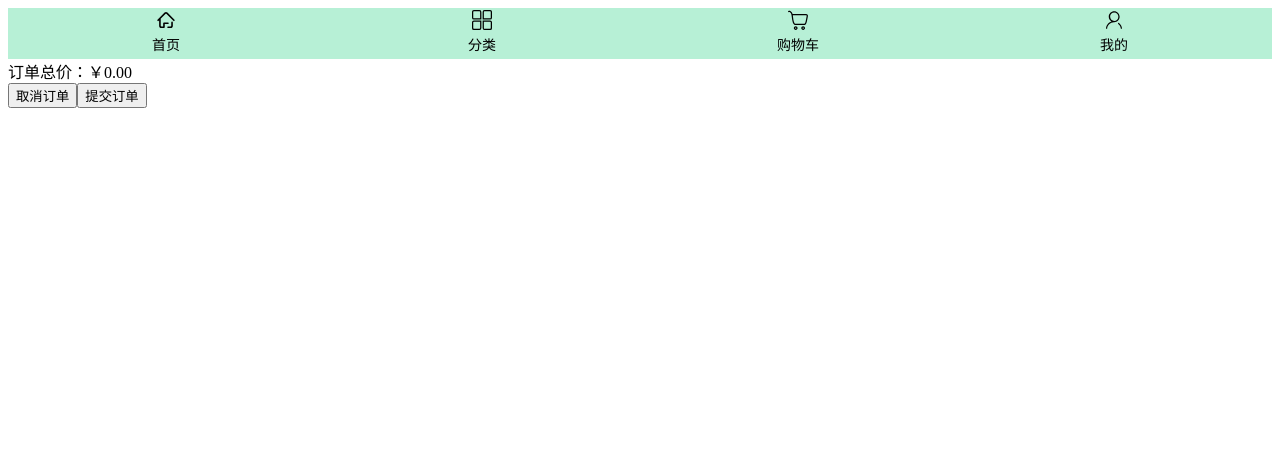
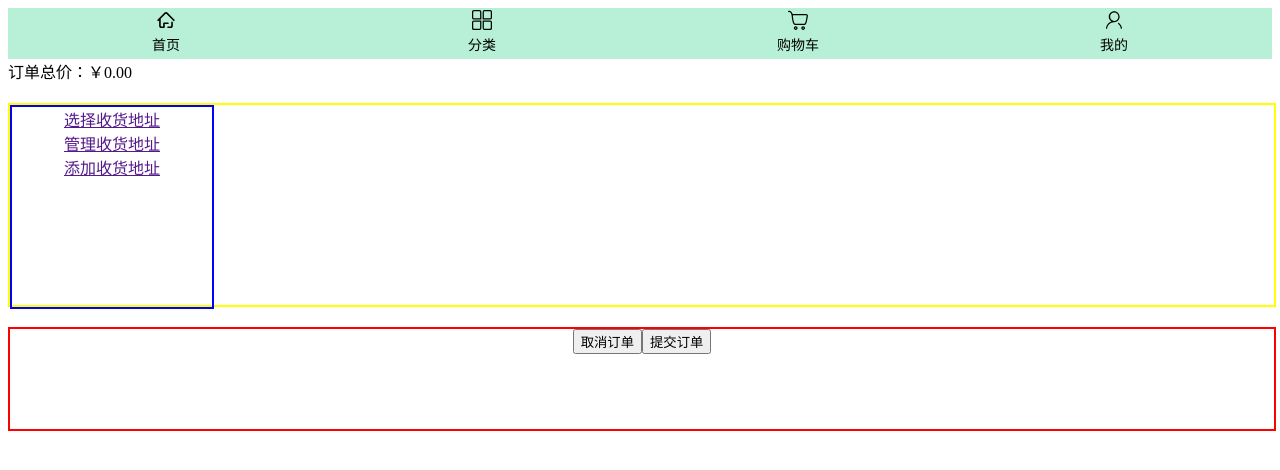
Before and after one commit to lucky-jun/vuejsmall, a Vue app: page /buygoods in a window 1280 px wide. Shown: the top 470 px of the page. Built offline with nearby package versions, Linux system fonts and the light colour scheme.

Commit message:
20210130 2327

```diff
--- a/src/views/Details/BuyGoods.vue
+++ b/src/views/Details/BuyGoods.vue
@@ -15,7 +15,15 @@
                 <span>订单总价：{{sumprice|sumPrice}}</span>
             </div>
         </div>
-        <div slot="option">
+        <div id="address" slot="address">
+            <div id="addOption">
+                <a href="">选择收货地址</a><br>
+                <a href="">管理收货地址</a><br>
+                <a href="">添加收货地址</a>
+            </div>
+            <div id="addressInf"></div>
+        </div>
+        <div id="option" slot="option">
             <button @click="cancelBtn">取消订单</button>
             <button @click="submitBtn">提交订单</button>
         </div>
@@ -230,5 +238,26 @@
 </script>
 
 <style scoped>
-
+#address{
+    margin-top: 20px;
+    margin-bottom: 20px;
+    width: 100%;
+    height: 200px;
+    border: 2px solid yellow;
+}
+#addOption{
+    /*padding-top: 80px;*/
+    text-align: center;
+    width: 200px;
+    height: 100%;
+    border: 2px solid blue;
+}
+#option{
+    margin-top: 20px;
+    margin-bottom: 100px;
+    text-align: center;
+    width: 100%;
+    height: 100px;
+    border: 2px solid red;
+}
 </style>
--- a/src/views/Details/components/BuyTabBar.vue
+++ b/src/views/Details/components/BuyTabBar.vue
@@ -2,6 +2,9 @@
     <div>
         <div id="goods">
             <slot name="goods"></slot>
+        </div>
+        <div id="address">
+            <slot name="address"></slot>
         </div>
         <div id="option">
             <slot name="option"></slot>
--- a/src/views/profile/Myorder/components/FramesButton.vue
+++ b/src/views/profile/Myorder/components/FramesButton.vue
@@ -110,6 +110,8 @@
             stateBtn(keys){
                 this.btnstate=false
                 console.log('点击了状态按钮'+keys);
+                console.log(this.paystate);
+                console.log(this.orderstate);
                 if(this.paystate==='订单未支付'){
                     request({
                         url:'/updateMyOrderToPay.do',
@@ -154,7 +156,7 @@
                         console.log('支付错误');
                     })
                 }else{
-                    if(this.orderstate==='已发货'){
+                    if(this.orderstate==='等待收货'){
                         console.log('收货按钮')
                         request({
                             url:'/deleteToMyOrderByUser.do',
@@ -174,7 +176,7 @@
                                 });
                                 setTimeout(()=>{
                                     this.$router.go(0)
-                                },2000)
+                                },1000)
                             }else{
                                 this.$message({
                                     type: 'error',
```
